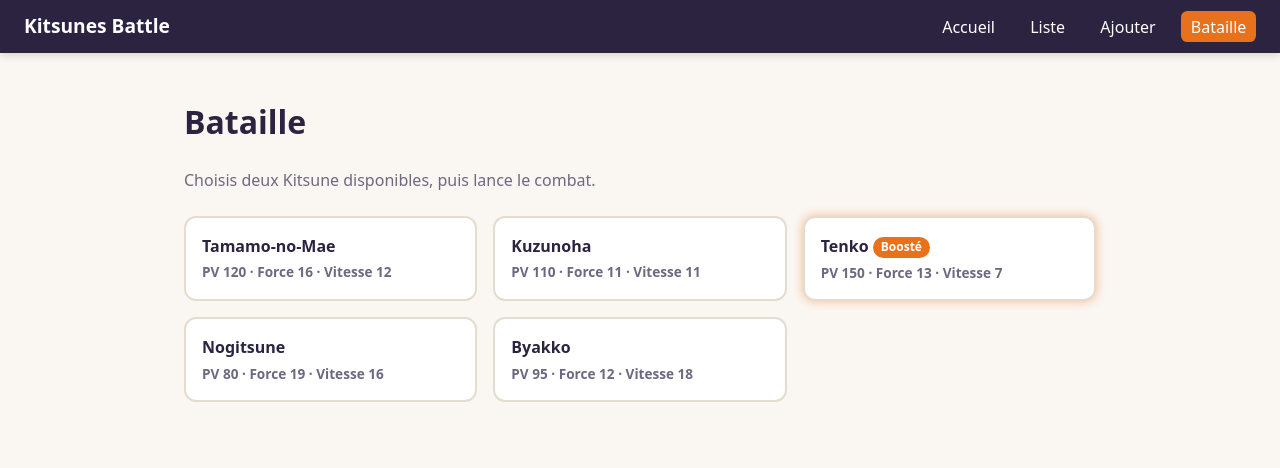
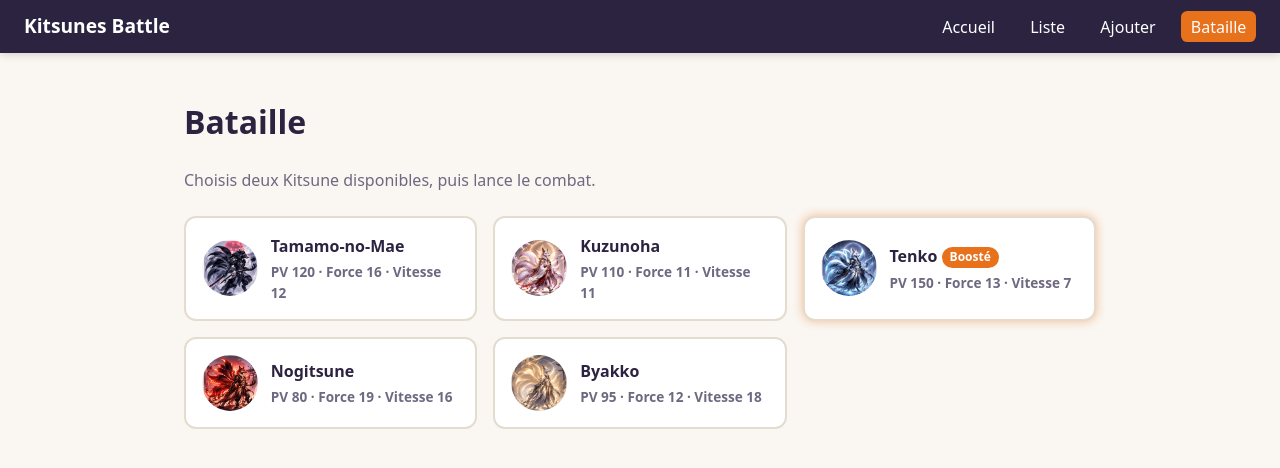
Before and after one commit to Souftq/tp-note-WEB-Taiq-Soufiane, an Angular app: page /bataille in a window 1280 px wide. Shown: the top 468 px of the page. Built offline with nearby package versions, Linux system fonts and the light colour scheme.

Commit message:
feat(bonus): vignettes des Kitsune sur l'écran Bataille

```diff
--- a/src/app/bataille/bataille.html
+++ b/src/app/bataille/bataille.html
@@ -22,6 +22,10 @@
       "
       (click)="basculerSelection(kitsune.nom)"
     >
+      @if (imageDe(kitsune.nom); as image) {
+        <img class="vignette" [src]="image" alt="" />
+      }
+      <span class="texte">
         <span class="nom">
           {{ kitsune.nom }}
           @if (kitsune.boost) {
@@ -30,6 +34,7 @@
         </span>
         <span class="stats">
           PV {{ kitsune.pv }} · Force {{ kitsune.force }} · Vitesse {{ kitsune.vitesse }}
+        </span>
       </span>
     </button>
   }
--- a/src/app/bataille/bataille.scss
+++ b/src/app/bataille/bataille.scss
@@ -11,9 +11,8 @@
 
 .combattant {
   display: flex;
-  flex-direction: column;
-  align-items: flex-start;
-  gap: 0.3rem;
+  align-items: center;
+  gap: 0.8rem;
   padding: 1rem;
   border: 2px solid var(--bordure);
   border-radius: var(--arrondi);
@@ -33,6 +32,20 @@
   &:disabled {
     opacity: 0.5;
   }
+}
+
+.vignette {
+  width: 3.5rem;
+  height: 3.5rem;
+  flex-shrink: 0;
+  border-radius: 50%;
+  object-fit: cover;
+}
+
+.texte {
+  display: flex;
+  flex-direction: column;
+  gap: 0.3rem;
 }
 
 .nom {
--- a/src/app/bataille/bataille.ts
+++ b/src/app/bataille/bataille.ts
@@ -1,5 +1,6 @@
 import { Component, computed, inject, signal } from '@angular/core';
 import { GestionKitsunes } from '../kitsunes/gestion-kitsunes';
+import { imageDe } from '../kitsunes/images-kitsunes';
 import { ResultatCombat, simulerCombat } from './combat';
 
 const DELAI_RESULTAT_MS = 3000;
@@ -11,6 +12,7 @@ const DELAI_RESULTAT_MS = 3000;
 })
 export class Bataille {
   private readonly gestionKitsunes = inject(GestionKitsunes);
+  protected readonly imageDe = imageDe;
 
   protected readonly disponibles = computed(() =>
     this.gestionKitsunes.kitsunes().filter((kitsune) => !kitsune.enRepos),
--- /dev/null
+++ b/src/app/kitsunes/images-kitsunes.ts
@@ -0,0 +1,12 @@
+// Illustrations des Kitsune de départ (ceux créés avec le formulaire n'en ont pas)
+const IMAGES: Record<string, string> = {
+  'Tamamo-no-Mae': 'kitsunes/tamamo-no-mae.png',
+  Kuzunoha: 'kitsunes/kuzunoha.png',
+  Tenko: 'kitsunes/tenko.png',
+  Nogitsune: 'kitsunes/nogitsune.png',
+  Byakko: 'kitsunes/byakko.png',
+};
+
+export function imageDe(nom: string): string | undefined {
+  return IMAGES[nom];
+}
--- a/src/app/kitsunes/kitsune-liste/kitsune-liste.ts
+++ b/src/app/kitsunes/kitsune-liste/kitsune-liste.ts
@@ -1,15 +1,7 @@
 import { Component, inject } from '@angular/core';
 import { RouterLink } from '@angular/router';
 import { GestionKitsunes } from '../gestion-kitsunes';
-
-// Illustrations des Kitsune de départ (ceux créés avec le formulaire n'en ont pas)
-const IMAGES: Record<string, string> = {
-  'Tamamo-no-Mae': 'kitsunes/tamamo-no-mae.png',
-  Kuzunoha: 'kitsunes/kuzunoha.png',
-  Tenko: 'kitsunes/tenko.png',
-  Nogitsune: 'kitsunes/nogitsune.png',
-  Byakko: 'kitsunes/byakko.png',
-};
+import { imageDe } from '../images-kitsunes';
 
 @Component({
   selector: 'app-kitsune-liste',
@@ -19,8 +11,5 @@ const IMAGES: Record<string, string> = {
 })
 export class KitsuneListe {
   protected readonly kitsunes = inject(GestionKitsunes).kitsunes;
-
-  protected imageDe(nom: string): string | undefined {
-    return IMAGES[nom];
-  }
+  protected readonly imageDe = imageDe;
 }
```
Lines whose indentation alone changed are shown as unchanged.
